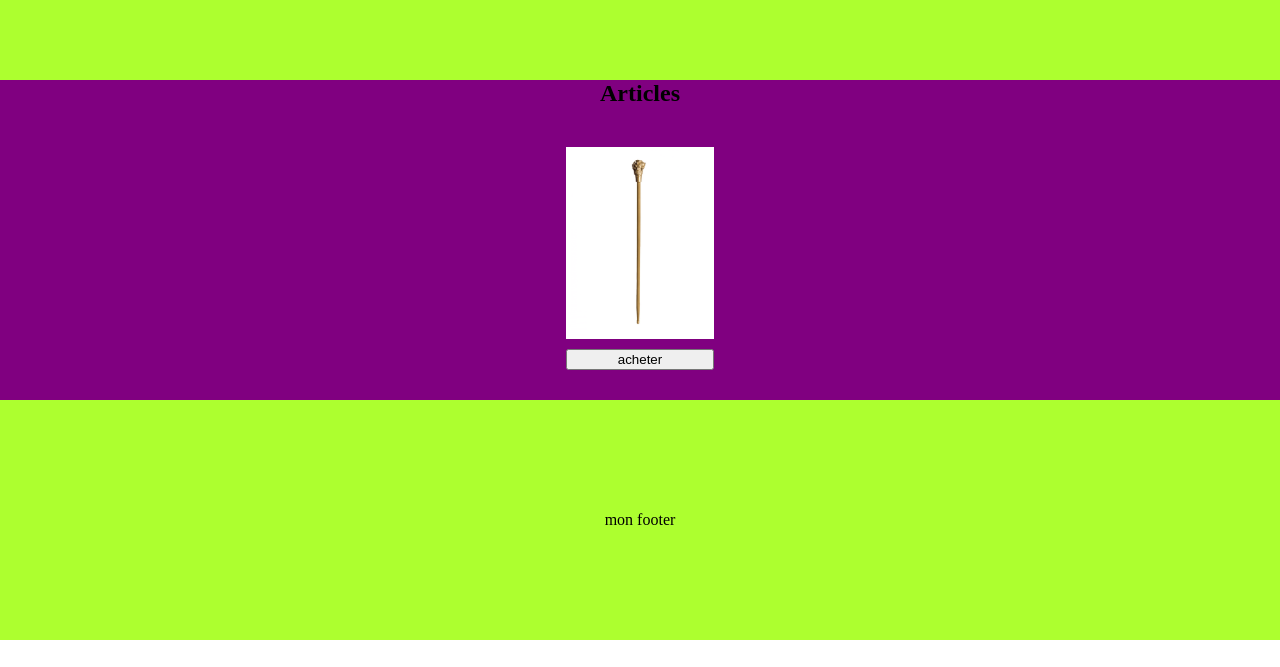
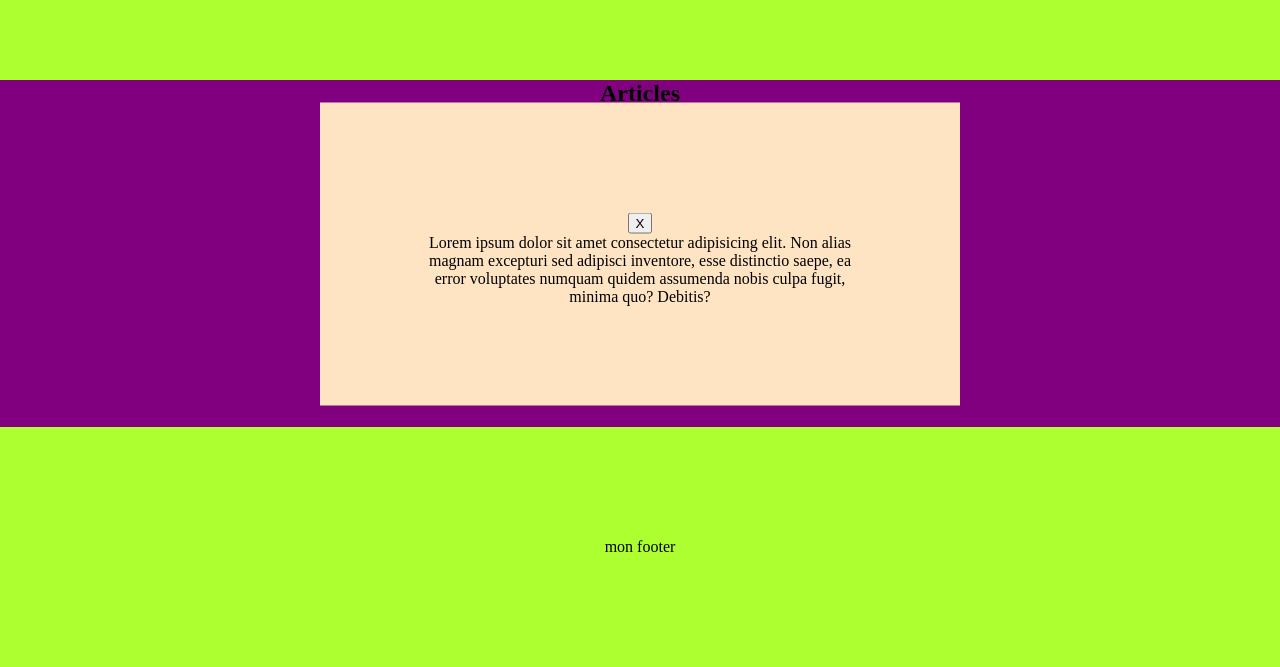
Before and after one commit to Jxles17/modals, a plain HTML site: page index.html in a window 1280 px wide. Shown: the part 160-827 px from the top of the page. Before the commit the page ends 800 px from the top, so only its background shows below. Drawn offline with Linux system fonts and the light colour scheme.

Commit message:
mini changement

```diff
--- a/index.html
+++ b/index.html
@@ -15,6 +15,11 @@
             <article class="cannejoker">
             <img src="assets/canneJoker.png" alt="la canne du joker">
             <button>acheter</button>
+            <div class="modalContainer">
+                <button>X</button>
+                <p>Lorem ipsum dolor sit amet consectetur adipisicing elit. Non alias magnam excepturi sed adipisci inventore, esse distinctio saepe,
+                     ea error voluptates numquam quidem assumenda nobis culpa fugit, minima quo? Debitis?</p>
+            </div>
             </article>
         </div>
     </main>
--- a/style.css
+++ b/style.css
@@ -12,11 +12,11 @@ header{
 
 main{
     background-color: purple;
-    height: 40vh;
     display: flex;
     align-items: center;
     justify-content: center;
     flex-direction: column;
+    position: relative;
 }
 
  .cannejoker{
@@ -41,6 +41,16 @@ h2{
     justify-content: center;
 }
 
+.modalContainer{
+    background-color: bisque;
+    padding: 100px;
+    text-align: center;
+    position: absolute;
+    transform: translate(-50%, -50%);
+    top: 50%;
+    left: 50%;
+}
+
 footer{
     background-color: greenyellow;
     height: 30vh;
```
